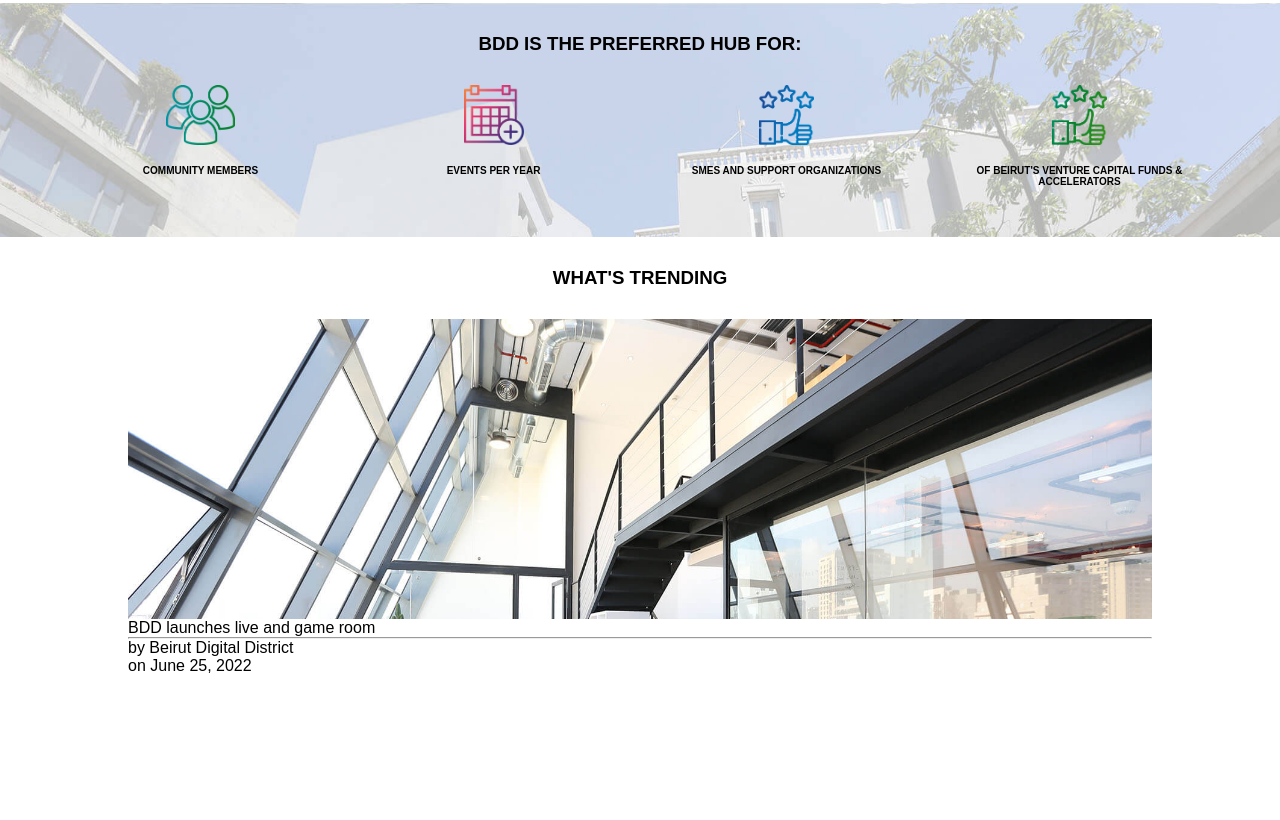
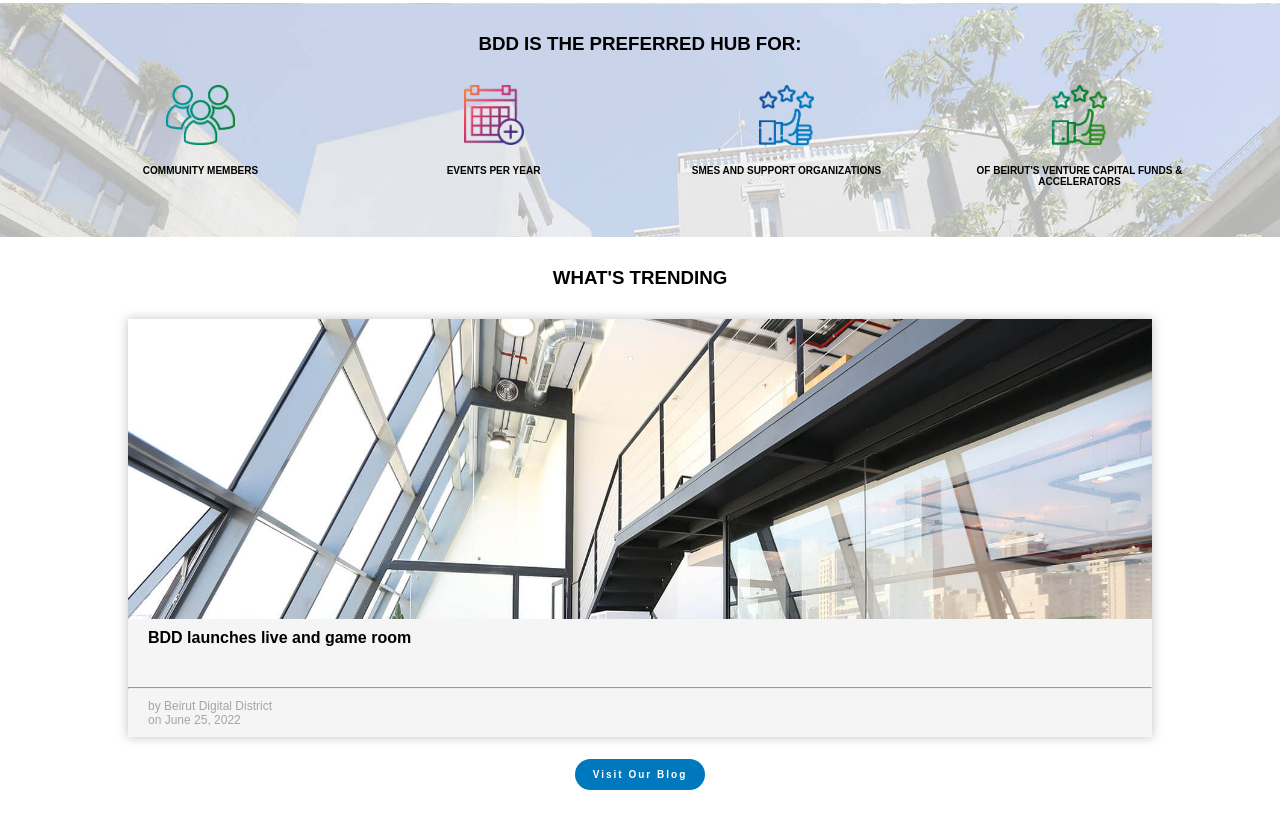
Before and after one commit to moatasemyakhni/bdd-replica-frontend, a plain HTML site: page index.html in a window 1280 px wide. Shown: the part 2425-3245 px from the top of the page. Before the commit the page ends 3130 px from the top, so only its background shows below. Drawn offline with Linux system fonts and the light colour scheme; files whose address does not match are found by name.

Commit message:
btn fixes

```diff
--- a/index.html
+++ b/index.html
@@ -207,7 +207,7 @@
         <!-- start trending section -->
         <section class="trending-section">
             <h3 class="trending-title">WHAT'S TRENDING</h3>
-            <div class="news-container">
+            <div class="news-container news-container">
                 <div class="trending-img-box">
                     <!-- used background image instead -->
                     <!-- <img src="images/bdd/slide2.jpg" alt="live game"> -->
@@ -217,6 +217,7 @@
                 <p class="trending-date">by Beirut Digital District<br>
                 on June 25, 2022</p>
             </div>
+            <a href="#"><button class="btn-learn btn-blue trending-btn">Visit Our Blog</button></a>
         </section>
         <!-- end trending section -->
     </main>
--- a/styles/styles.css
+++ b/styles/styles.css
@@ -359,6 +359,11 @@
 /* end hub-section */
 
 /* start trending section */
+.news-container {
+    box-shadow: 0px 0px 10px 1px #CCC;
+    background-color: #F5F5F5;
+}
+
 .trending-section {
     width: 100%;
     padding: 30px 0;
@@ -376,7 +381,20 @@
     background-size: 100%;
 }
 
-.trending-img-box img {
+.trending-text {
+    padding: 10px 20px 40px;
+    font-weight: 800;
+}
+
+.trending-date {
+    color: #a5a5a5;
+    font-size: 12px;
+    padding: 10px 20px;
+}
+
+.trending-btn {
+    display: block;
+    margin: 0 auto;
 }
 /* end trending section */
 /* end main */
```
